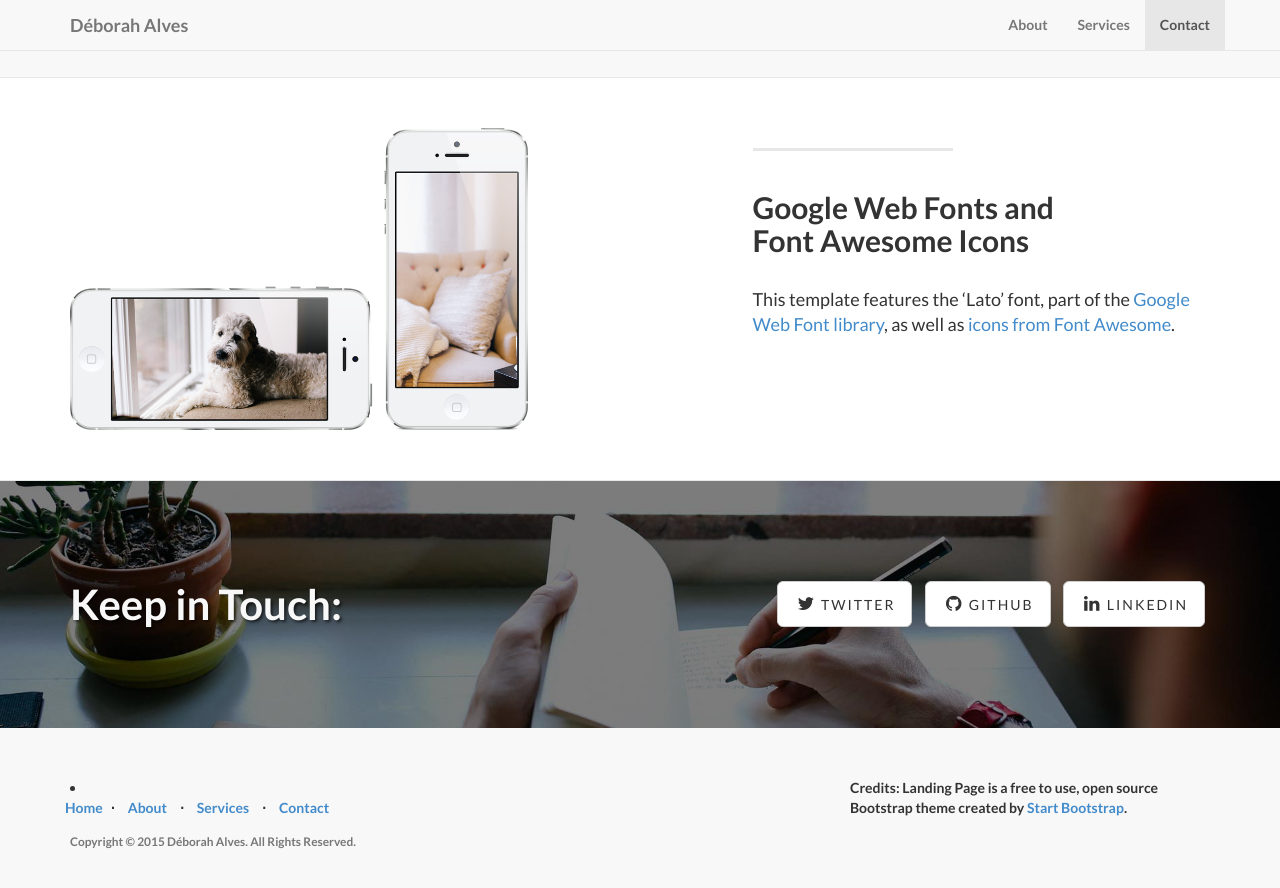
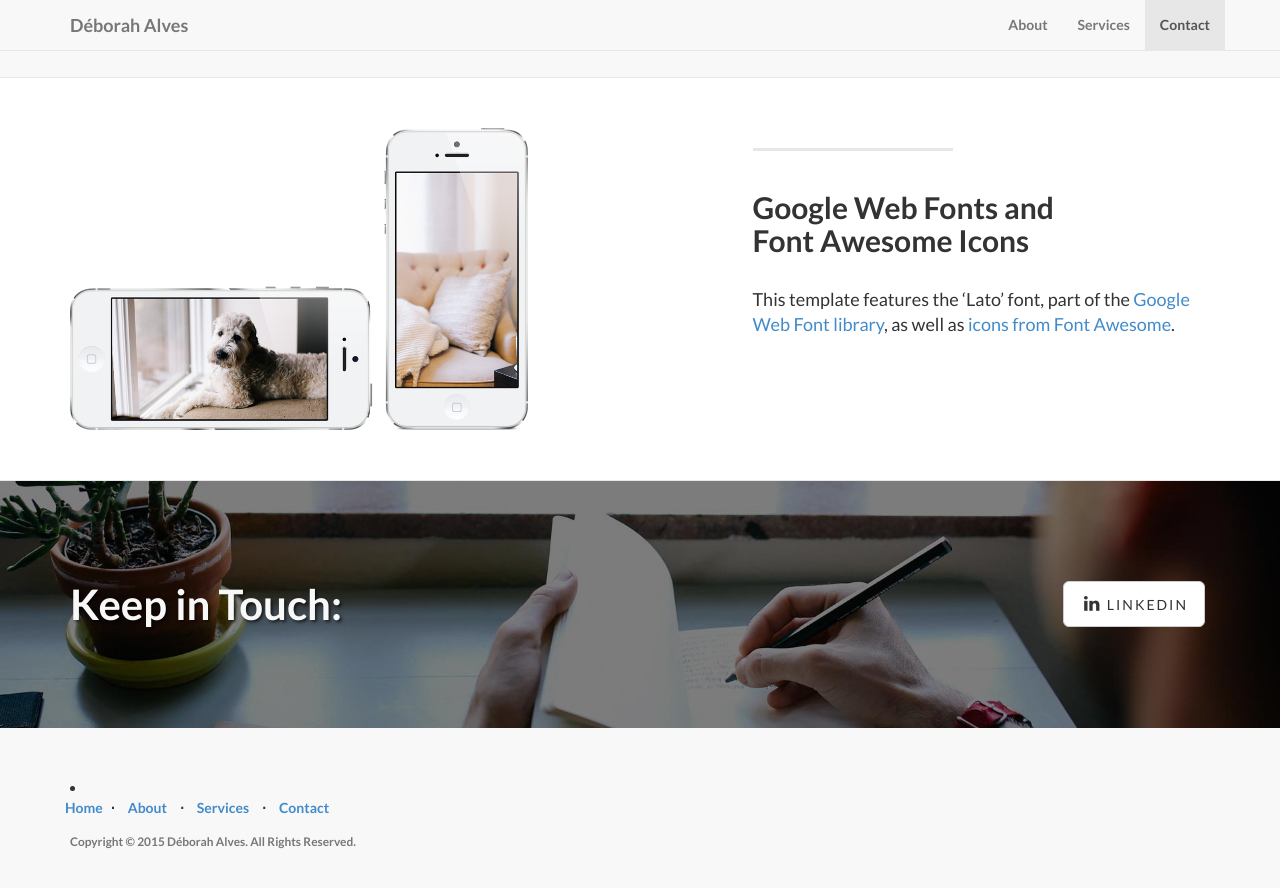
Before and after one commit to deborahyalves/deborahyalves.github.io, a Jekyll site: the page built from index.html, in a window 1280 px wide and 900 px high, scrolled down 1812 px. Shown: the top 888 px of the window. Built offline with Jekyll 4.4.1, drawn with Linux system fonts in a browser that asks for light colours.

Commit message:
Update _config.yml

```diff
--- a/_config.yml
+++ b/_config.yml
@@ -11,7 +11,6 @@ description: > # "Write an awesome description for your new site here.
   head meta (for Google search results) and in your feed.xml site
   description.
 copyright: 'Copyright &copy; 2015 Déborah Alves. All Rights Reserved.'
-credits: 'Credits: Landing Page is a free to use, open source Bootstrap theme created by <a href="http://startbootstrap.com/">Start Bootstrap</a>.'
 
 # ----------------------- #
 #    Jekyll & Plugins     #
@@ -26,9 +25,5 @@ permalink: pretty
 # ----------------------- #
 
 social:
-  - title: twitter
-    url: https://twitter.com/SBootstrap
-  - title: github
-    url: https://github.com/IronSummitMedia/startbootstrap
   - title: linkedin
-    url:
+    url: https://www.linkedin.com/in/d%C3%A9borah-alves-998b41121/
```
